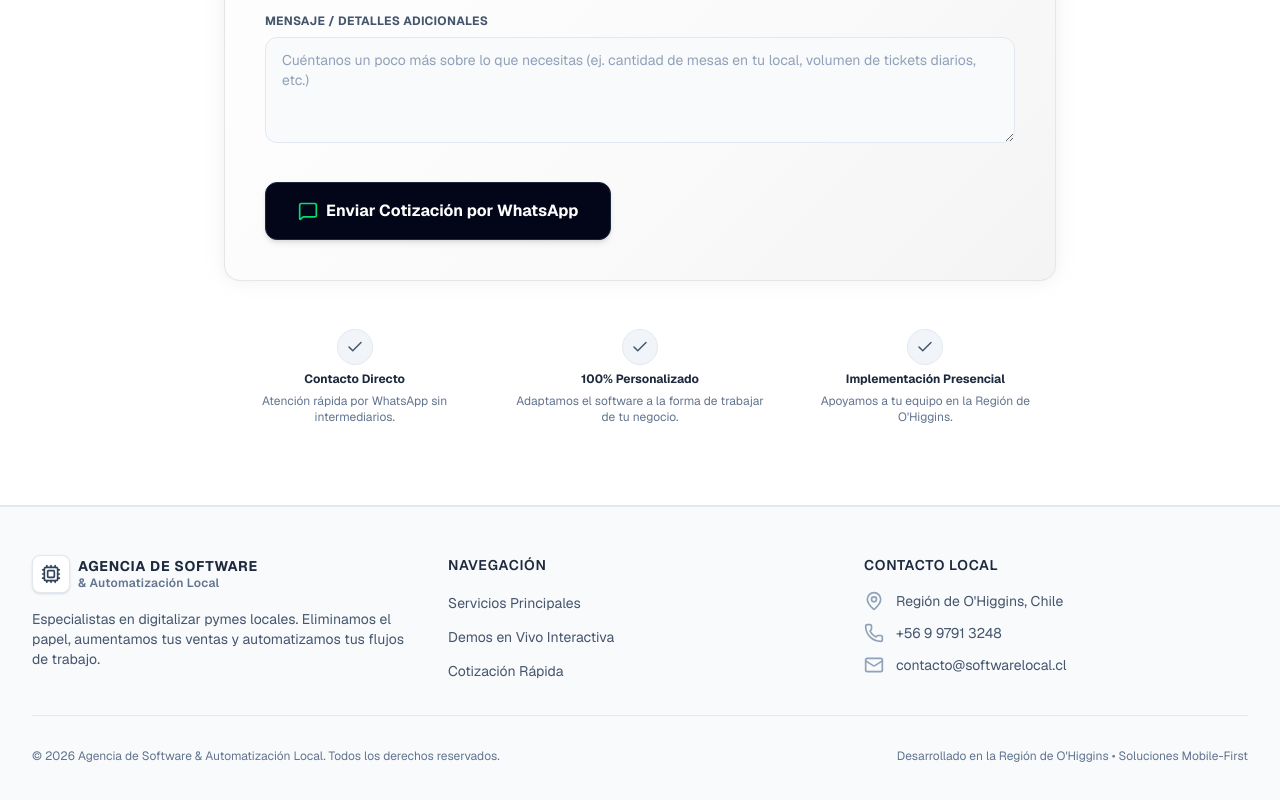
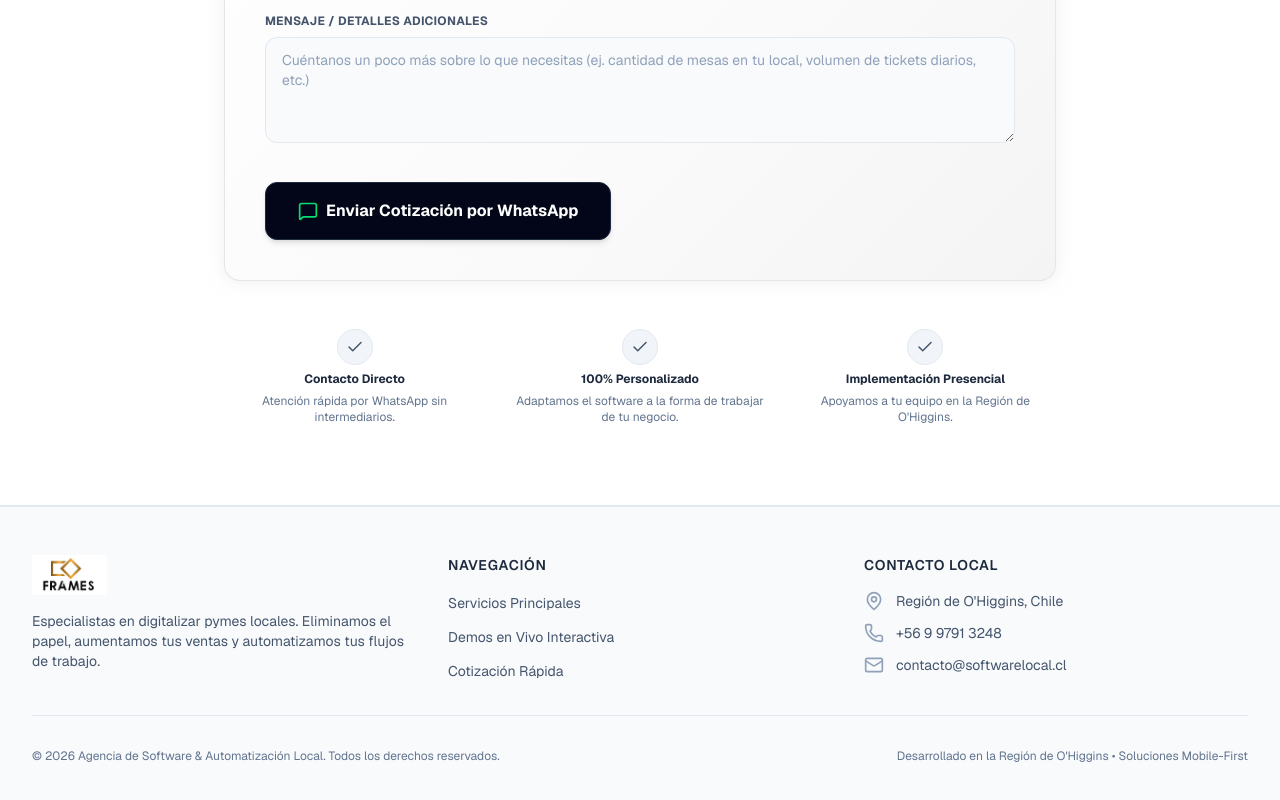
Before and after one commit to hpulgarc-sys/agencia-automatizacion-local, a Next.js app: page / in a window 1280 px wide. Shown: the part 3380-4180 px from the top of the page. Built offline with nearby package versions, Linux system fonts and the light colour scheme.

Commit message:
feat: integrar logo en el pie de pagina (Footer)

```diff
--- a/package.json
+++ b/package.json
@@ -1,5 +1,5 @@
 {
-  "name": "temp-app",
+  "name": "agencia-automatizacion-local",
   "version": "0.1.0",
   "private": true,
   "scripts": {
--- a/src/components/Footer.tsx
+++ b/src/components/Footer.tsx
@@ -1,4 +1,5 @@
-import { Cpu, Phone, Mail, MapPin } from "lucide-react";
+import Image from "next/image";
+import { Phone, Mail, MapPin } from "lucide-react";
 
 export default function Footer() {
   const currentYear = new Date().getFullYear();
@@ -11,18 +12,14 @@ export default function Footer() {
 
           {/* Column 1: Info and Brand */}
           <div className="space-y-4">
-            <div className="flex items-center space-x-2">
-              <div className="bg-white p-2 rounded-lg border border-slate-200 shadow-sm flex items-center justify-center">
-                <Cpu className="h-5 w-5 text-slate-700" />
-              </div>
-              <div className="flex flex-col">
-                <span className="text-sm font-bold tracking-wider uppercase text-slate-800 leading-tight">
-                  Agencia de Software
-                </span>
-                <span className="text-xs font-semibold text-slate-500 tracking-wide">
-                  & Automatización Local
-                </span>
-              </div>
+            <div className="flex items-center">
+              <Image
+                src="/logo.png"
+                alt="Agencia de Software & Automatización Local"
+                width={150}
+                height={80}
+                className="h-8 sm:h-10 w-auto"
+              />
             </div>
             <p className="text-sm text-slate-600 max-w-sm">
               Especialistas en digitalizar pymes locales. Eliminamos el papel, aumentamos tus ventas y automatizamos tus flujos de trabajo.
```
